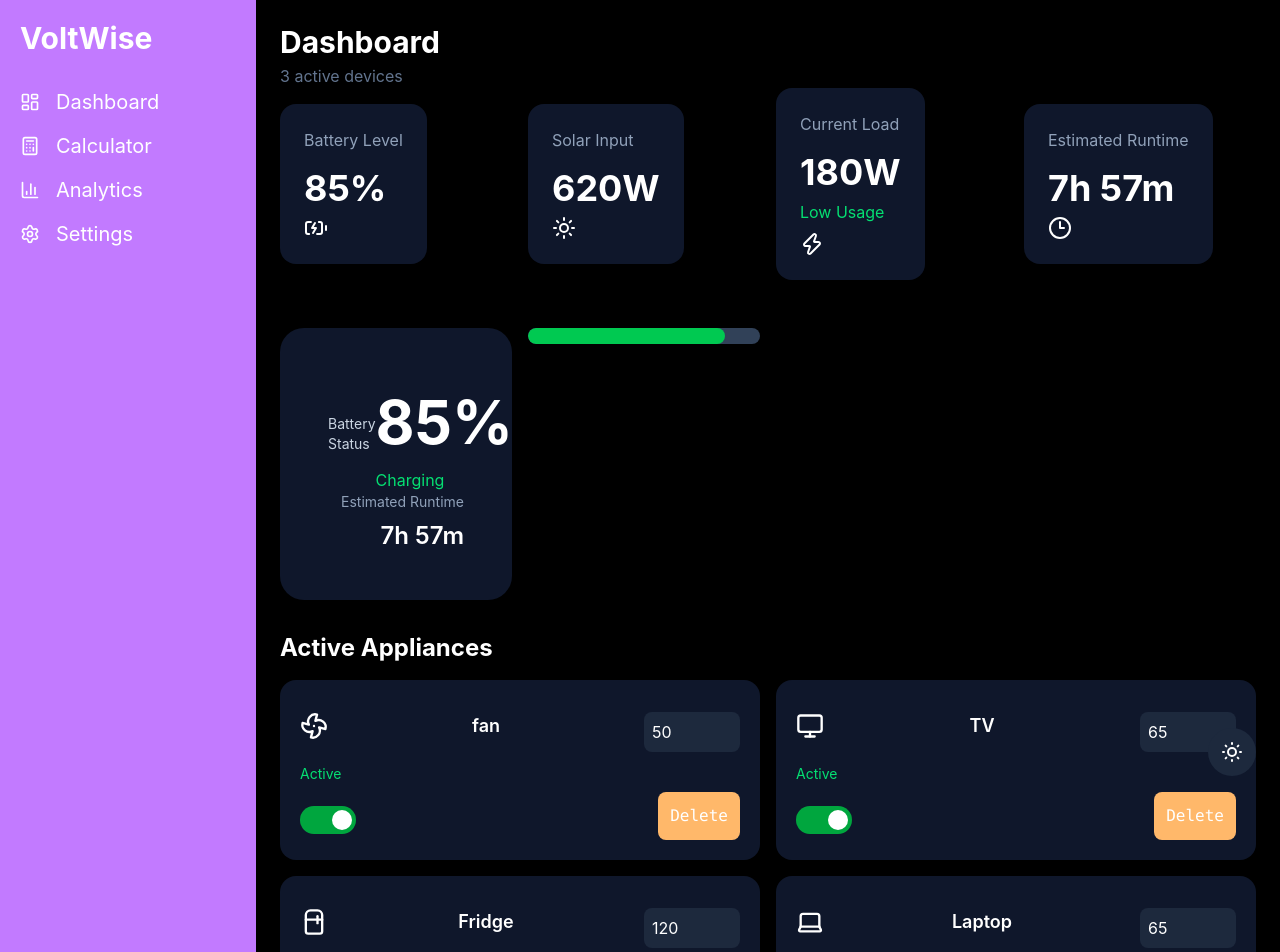
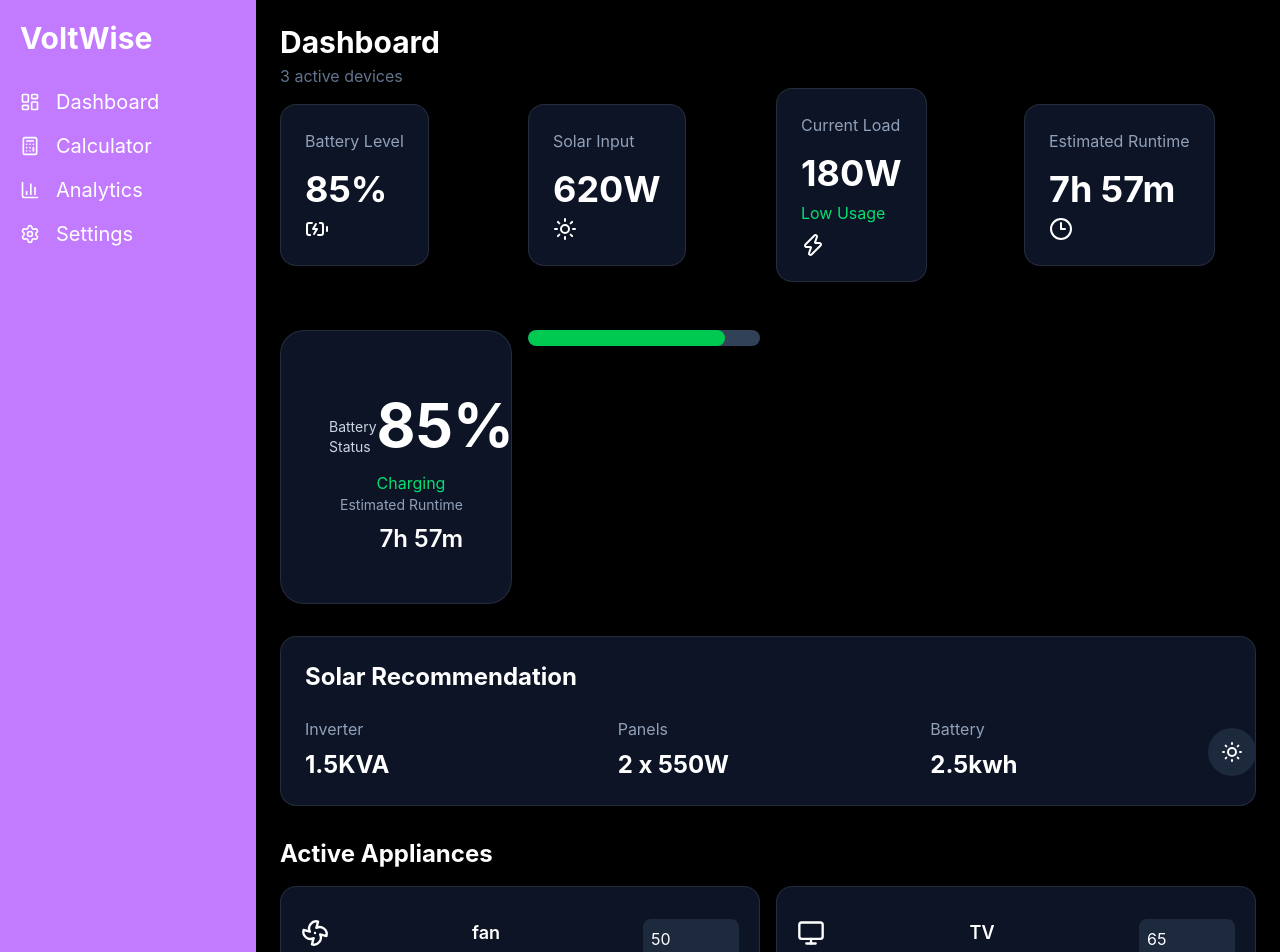
Before and after one commit to onaolapomay/My-solar-smart-plan, a React (Vite) app: page / in a window 1280 px wide. Shown: the top 952 px of the page. Built offline with nearby package versions, Linux system fonts and the light colour scheme.

Commit message:
added inverter and battery features

```diff
--- a/src/components/BatteryOverview.tsx
+++ b/src/components/BatteryOverview.tsx
@@ -8,7 +8,7 @@ const BatteryOverview = ({ percentage, status, runtime }: BatteryOverviewProps)
     const batteryColor = percentage > 80 ? 'bg-green-500' : percentage > 50 ? 'bg-yellow-600' : 'bg-red-700';
     return (
         <>
-        <div className="bg-slate-900 text-white p-12 rounded-3xl mt-8">
+        <div className="backdrop-blur-md border border-white/10 bg-slate-900/90 text-white p-12 rounded-3xl mt-8">
             <div className="flex items-center justify-between">
                 <div>
                     <p className="text-slate-300 text-sm">Battery Status</p>
--- a/src/components/Card.tsx
+++ b/src/components/Card.tsx
@@ -9,7 +9,7 @@ const Card = ({ title, value, icon, status }: CardProps) => {
     return (
         <div className="flex items-center justify-between">
 
-            <div className="bg-slate-900 text-white p-6 rounded-2xl min-h-37.5">
+            <div className="backdrop-blur-md border border-white/10 bg-slate-900/90 transition-all duration-300 hover:scale-105 text-white p-6 rounded-2xl min-h-37.5">
                 <h3 className="text-base text-slate-400">{title}</h3>
                 <p className="text-4xl font-bold mt-4">{value}</p>
                 {status && <p className="mt-2 text-green-400">{status}</p>}
--- a/src/pages/Analytics.tsx
+++ b/src/pages/Analytics.tsx
@@ -44,22 +44,22 @@ const usageStatus = totalUsage > 300
         <div>
             <h1 className='text-3xl font-bold mb-6'>Analytics</h1>
             <div className='grid grid-cols-1 md:grid-cols-2 lg:grid-cols-4 gap-4'>
-                <div className='bg-slate-900 text-white p-6 rounded-2xl'>
+                <div className='backdrop-blur-md border border-white/10 bg-slate-900/90 text-white p-6 rounded-2xl transition-all duration-300 hover:scale-105'>
                     <h2 className='text-xl font-semibold mb-2'>Total Usage</h2>
                     <p className='text-2xl font-bold'>{totalUsage}W</p>
                 </div>
 
-                <div className='bg-slate-900 text-white p-6 rounded-2xl'>
+                <div className='backdrop-blur-md border border-white/10 bg-slate-900/90 text-white p-6 rounded-2xl transition-all duration-300 hover:scale-105'>
                     <h2 className='text-xl font-semibold mb-2'>Active Devices</h2>
                     <p className='text-2xl font-bold'>{activeDevices}</p>
                 </div>
 
-                <div className='bg-slate-900 text-white p-6 rounded-2xl'>
+                <div className='backdrop-blur-md border border-white/10 bg-slate-900/90 text-white p-6 rounded-2xl transition-all duration-300 hover:scale-105'>
                     <h2 className='text-xl font-semibold mb-2'>Highest Device</h2>
                     <p className='text-2xl font-bold'>{highestDevices?.name} - {highestDevices?.wattage}W</p>
                 </div>
 
-                <div className='bg-slate-900 text-white p-6 rounded-2xl'>
+                <div className='backdrop-blur-md border border-white/10 bg-slate-900/90 text-white p-6 rounded-2xl transition-all duration-300 hover:scale-105'>
                     <h2 className='text-xl font-semibold mb-2'>Usage Status</h2>
                     <p className='text-2xl font-bold'>{usageStatus}</p>
                 </div>
--- a/src/pages/Dashboard.tsx
+++ b/src/pages/Dashboard.tsx
@@ -1,5 +1,5 @@
 import Card from '../components/Card'
-import { BatteryCharging, Sun, Zap, Clock3, Fan, Monitor, Laptop, Refrigerator, Plus } from 'lucide-react'
+import { BatteryCharging, Sun, Zap, Clock3, Fan, Monitor, Laptop, Refrigerator, Plus, Trash2 } from 'lucide-react'
 import BatteryOverview from '../components/BatteryOverview'
 import appliances from '../data/appliance'
 import { useEffect, useState } from 'react'
@@ -44,6 +44,25 @@ totalUsage > 300
 : totalUsage > 200
 ? 'Moderate Usage'
 : 'Low Usage'
+
+const solarRecommendation =
+  totalUsage <= 500
+    ? {
+        inverter: '1.5KVA',
+        panels: '2 x 550W',
+        battery: '2.5kwh'
+      }
+    : totalUsage <= 1000
+      ? {
+          inverter: '3.5KVA',
+          panels: '4 x 550W',
+          battery: '4.8kwh'
+        }
+      : {
+          inverter: '5KVA',
+          panels: '8 x 550W',
+          battery: '8kwh'
+        }
 
 const activeDevices =
 deviceList.filter((appliance) => appliance.isActive).length
@@ -94,7 +113,7 @@ useEffect(() => {
             <h1 className="text-3xl font-bold">Dashboard</h1>
             <p className='text-slate-500 mt-1'>{activeDevices} active devices</p>
 
-            <div className='grid grid-cols-2 md:grid-cols-2 lg:grid-cols-4 gap-4'>
+            <div className='grid grid-cols-2 md:grid-cols-2 lg:grid-cols-4 gap-4 '>
                 <Card
                 title='Battery Level'
                 value={`${batteryPercentage}%`}
@@ -122,15 +141,43 @@ useEffect(() => {
                 runtime={estimatedRuntime} />
             </div>
 
+            <div className='mt-8 bg-slate-900/90 backdrop-blur-md border border-white/10 p-6 rounded-2xl'>
+                <h2 className='text-2xl font-bold mb-6'>Solar Recommendation</h2>
+
+                <div className='grid grid-cols-1 md:grid-cols-3 gap-3'>
+                    <div>
+                        <p className='text-slate-400'>Inverter</p>
+                        <h3 className='text-2xl font-bold mt-2'>{solarRecommendation.inverter}</h3>
+                    </div>
+
+                    <div>
+                        <p className='text-slate-400'>Panels</p>
+                        <h3 className='text-2xl font-bold mt-2'>{solarRecommendation.panels}</h3>
+                    </div>
+
+                    <div>
+                        <p className='text-slate-400'>Battery</p>
+                        <h3 className='text-2xl font-bold mt-2'>{solarRecommendation.battery}</h3>
+                    </div>
+                </div>
+            </div>
+
             <div className='mt-8'>
                 <h2 className='text-2xl font-bold mb-4'>Active Appliances</h2>
 
                 <div className='grid grid-cols-1 md:grid-cols-2 gap-4'>
-                    {deviceList.map((appliance) => (
-                        <div key={appliance.id}
-                        className=' bg-slate-900 text-white p-5 rounded-2xl cursor-pointer'>
-                            <div className='flex items-center justify-between'>
-                                <div className=''>
+                    {deviceList.length === 0 ? (
+                        <div className='text-center py-20 text-slate-400 col-span-2'>
+                            <h2 className='text-2xl font-bold'>No Appliances</h2>
+
+                            <p>Add a device to start monitoring</p>
+                        </div>
+                    ) : (
+                        deviceList.map((appliance) => (
+                            <div key={appliance.id}
+                            className=' backdrop-blur-md border border-white/10 bg-slate-900/90 text-white p-5 rounded-2xl cursor-pointer transition-all duration-300 hover:scale-105'>
+                                <div className='flex items-center justify-between'>
+                                    <div className=''>
                                     {appliance.name === 'fan' && <Fan size={28} />}
                                     {appliance.name === 'TV' && <Monitor size={28} />}
                                     {appliance.name === 'Fridge' && <Refrigerator size={28} />}
@@ -163,12 +210,12 @@ useEffect(() => {
                             onClick={() => deleteDevice(appliance.id)}
                             className='mt-2 bg-orange-300 hover:bg-orange-500 text-white font-mono p-3 rounded-lg cursor-pointer transition-colors duration-300'
                             >
-                                Delete
+                                <Trash2 size={20} />
                             </button>
                             </div>
 
                         </div>
-                    ))}
+                    )))}
                 </div>
             </div>
             <div className='mt-8 flex flex-col items-center'>
```
